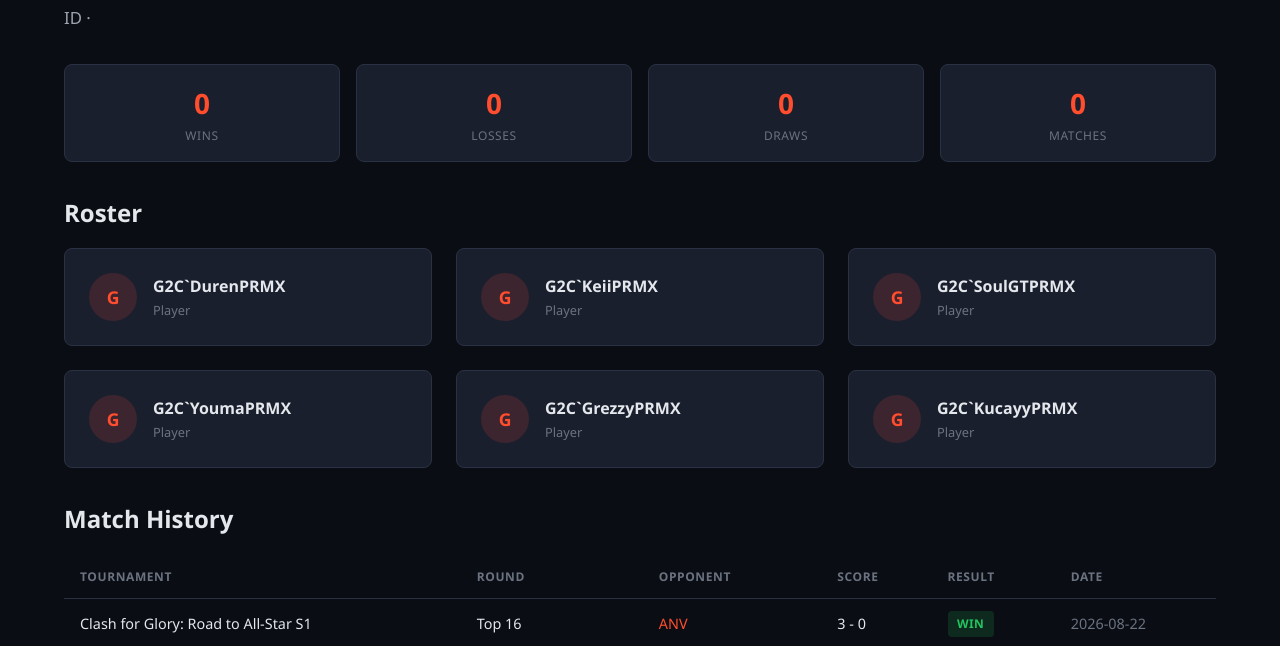
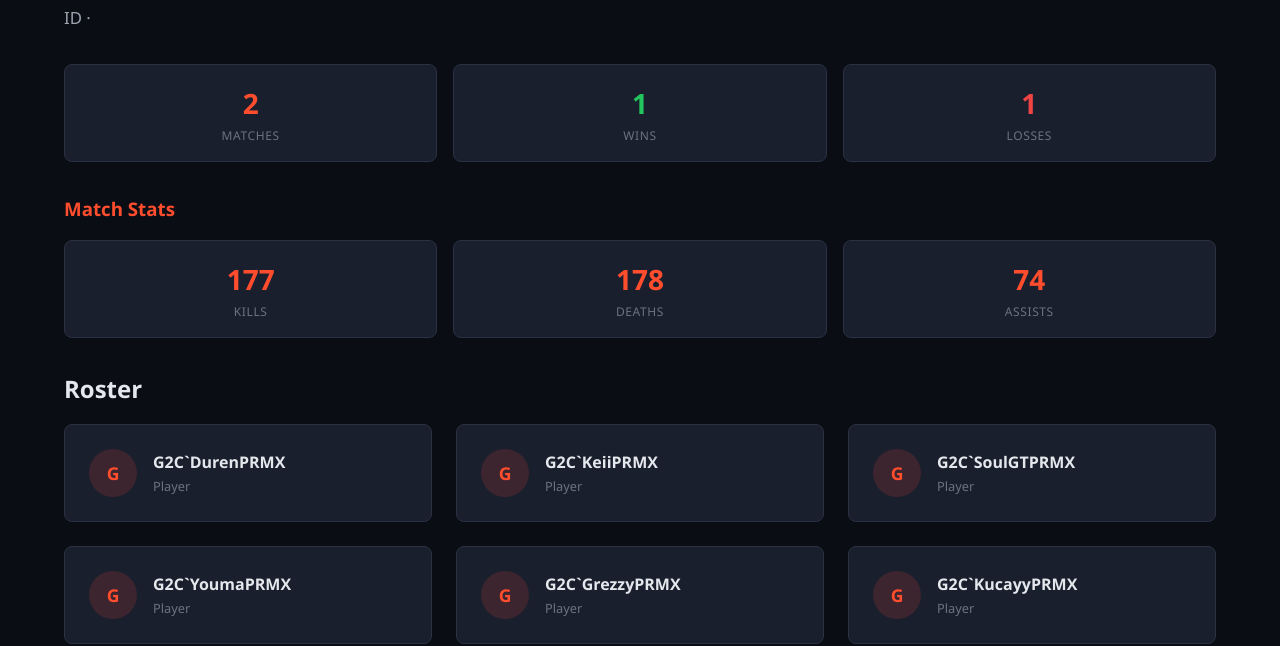
Before and after one commit to halorikkun/cflesportsid, an Astro site: page /teams/g2c-prmx in a window 1280 px wide. Shown: the part 167-813 px from the top of the page. Built offline with nearby package versions, Linux system fonts and the light colour scheme; Astro itself is replaced by a stand-in of ours.

Commit message:
Update team detail: calculate records, add match stats, reorder

```diff
--- a/src/pages/teams/[id].astro
+++ b/src/pages/teams/[id].astro
@@ -17,9 +17,31 @@ const teamsMap = new Map(allTeams.map(t => [t.id, t]));
 const playersMap = new Map(allPlayers.map(p => [p.id, p]));
 const teamPlayers = team.data.players.map(pid => playersMap.get(pid)).filter(Boolean);
 const allMatches = await getCollection('matches');
+
 const teamMatches = allMatches.filter(
   m => m.data.team1 === team.id || m.data.team2 === team.id
 );
+
+const completedMatches = teamMatches.filter(m => m.data.status === 'completed');
+
+let wins = 0, losses = 0;
+completedMatches.forEach(m => {
+  if (m.data.team1 === team.id) {
+    if (m.data.score1 > m.data.score2) wins++;
+    else if (m.data.score1 < m.data.score2) losses++;
+  } else if (m.data.team2 === team.id) {
+    if (m.data.score2 > m.data.score1) wins++;
+    else if (m.data.score2 < m.data.score1) losses++;
+  }
+});
+const matchesPlayed = completedMatches.length;
+
+let totalKills = 0, totalDeaths = 0, totalAssists = 0;
+teamPlayers.forEach(p => {
+  totalKills += p.data.stats.kills;
+  totalDeaths += p.data.stats.deaths;
+  totalAssists += p.data.stats.assists;
+});
 ---
 
 <Layout title={`${team.data.name} - CFL Tournament Hub`} current="Teams">
@@ -35,20 +57,32 @@ const teamMatches = allMatches.filter(
 
     <div class="stat-grid" style="margin-bottom: 2rem;">
       <div class="stat-box">
-        <div class="stat-value">{team.data.stats.wins}</div>
+        <div class="stat-value">{matchesPlayed}</div>
+        <div class="stat-label">Matches</div>
+      </div>
+      <div class="stat-box">
+        <div class="stat-value" style="color: var(--win);">{wins}</div>
         <div class="stat-label">Wins</div>
       </div>
       <div class="stat-box">
-        <div class="stat-value">{team.data.stats.losses}</div>
+        <div class="stat-value" style="color: var(--loss);">{losses}</div>
         <div class="stat-label">Losses</div>
       </div>
+    </div>
+
+    <h3 style="margin-bottom: 1rem; color: var(--accent);">Match Stats</h3>
+    <div class="stat-grid" style="margin-bottom: 2rem;">
       <div class="stat-box">
-        <div class="stat-value">{team.data.stats.draws}</div>
-        <div class="stat-label">Draws</div>
+        <div class="stat-value">{totalKills}</div>
+        <div class="stat-label">Kills</div>
       </div>
       <div class="stat-box">
-        <div class="stat-value">{team.data.stats.matchesPlayed}</div>
-        <div class="stat-label">Matches</div>
+        <div class="stat-value">{totalDeaths}</div>
+        <div class="stat-label">Deaths</div>
+      </div>
+      <div class="stat-box">
+        <div class="stat-value">{totalAssists}</div>
+        <div class="stat-label">Assists</div>
       </div>
     </div>
 
```
